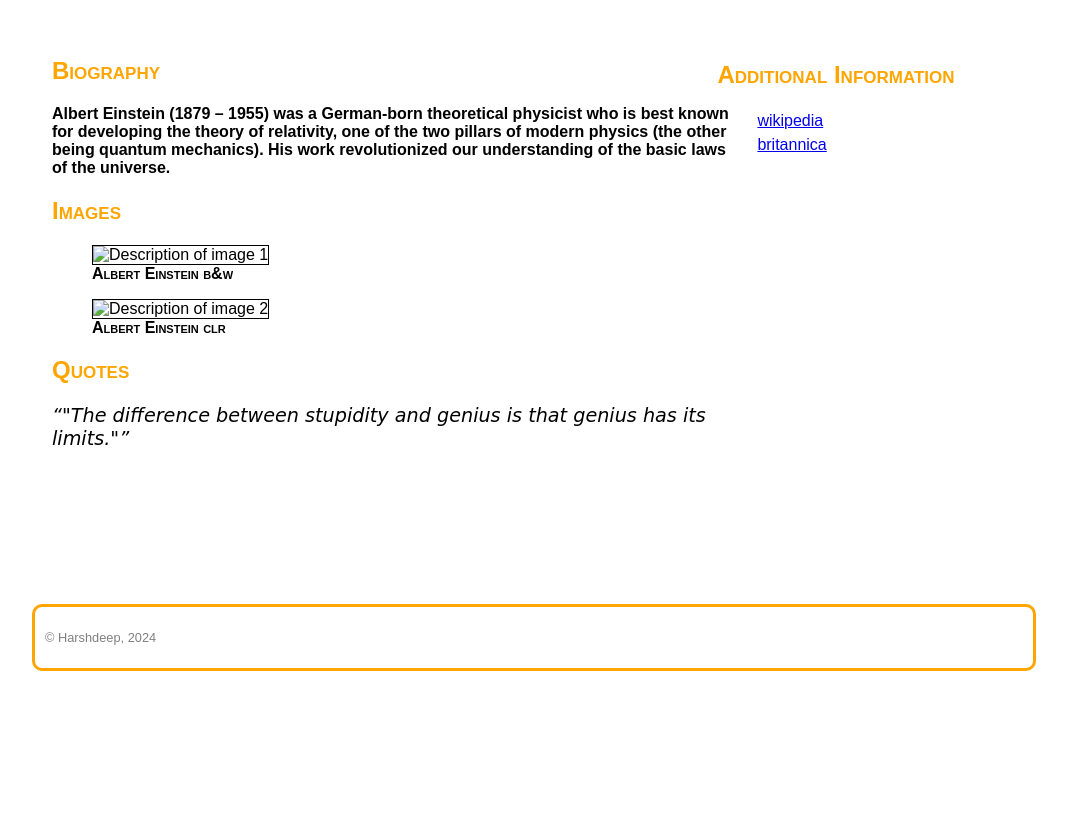
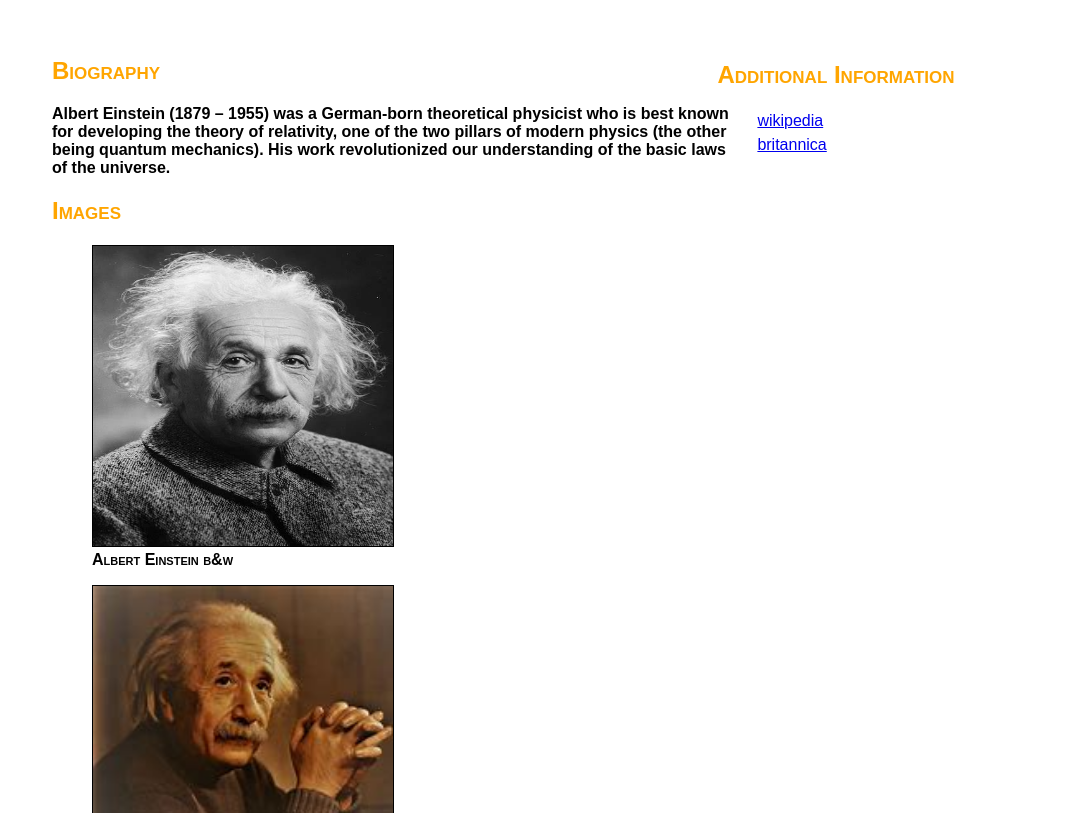
Before and after one commit to harshdeepsingh5656/Albert-Einstein, a plain HTML site: page index.html in a window 1280 px wide. Shown: the part 139-952 px from the top of the page, without its empty margins (106-1173 px from the left). Before the commit the page ends 840 px from the top, so only its background shows below. Drawn offline with Linux system fonts and the light colour scheme; files that its build step writes are made by us from their sources.

Commit message:
Update index.html

```diff
--- a/index.html
+++ b/index.html
@@ -5,7 +5,7 @@
 Student num -8926926-->
     <meta charset="UTF-8">
     <meta name="viewport" content="width=device-width, initial-scale=1.0">
-    <link rel="stylesheet" href="css/main.css"/>
+    <link rel="stylesheet" href="main.css"/>
     <title>Document</title>
 </head>
 <body>
@@ -23,11 +23,11 @@ Student num -8926926-->
         <h2>Images</h2>
 
         <figure>
-            <img src="images/OIP (1).jpg" class="mainimg" alt="Description of image 1">
+            <img src="OIP (1).jpg" class="mainimg" alt="Description of image 1">
             <figcaption>Albert Einstein b&w</figcaption>
         </figure>
         <figure>
-            <img src="images/OIP.jpg" class="mainimg" alt="Description of image 2">
+            <img src="OIP.jpg" class="mainimg" alt="Description of image 2">
             <figcaption>Albert Einstein  clr</figcaption>
         </figure>
     </section>
```
